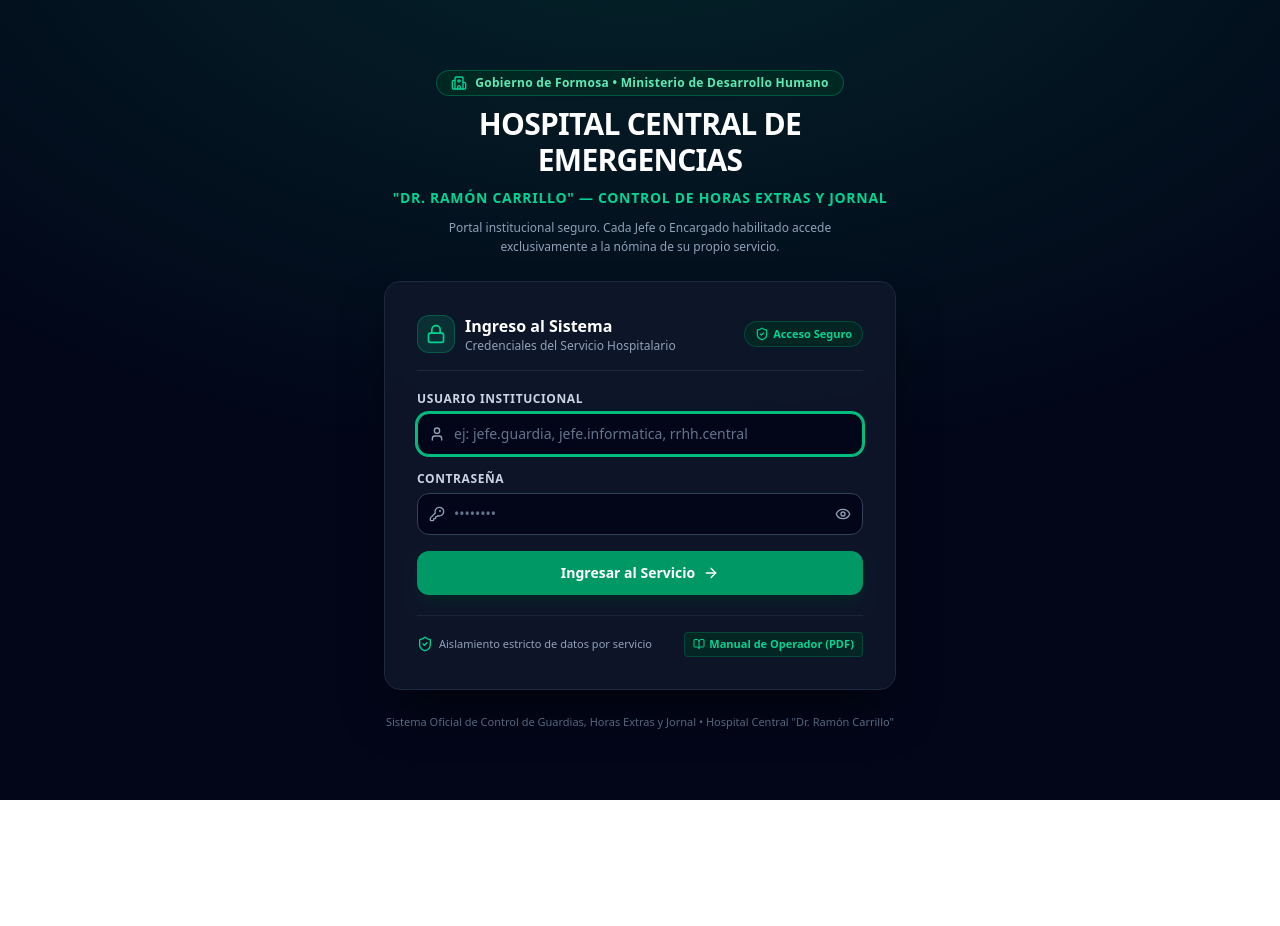
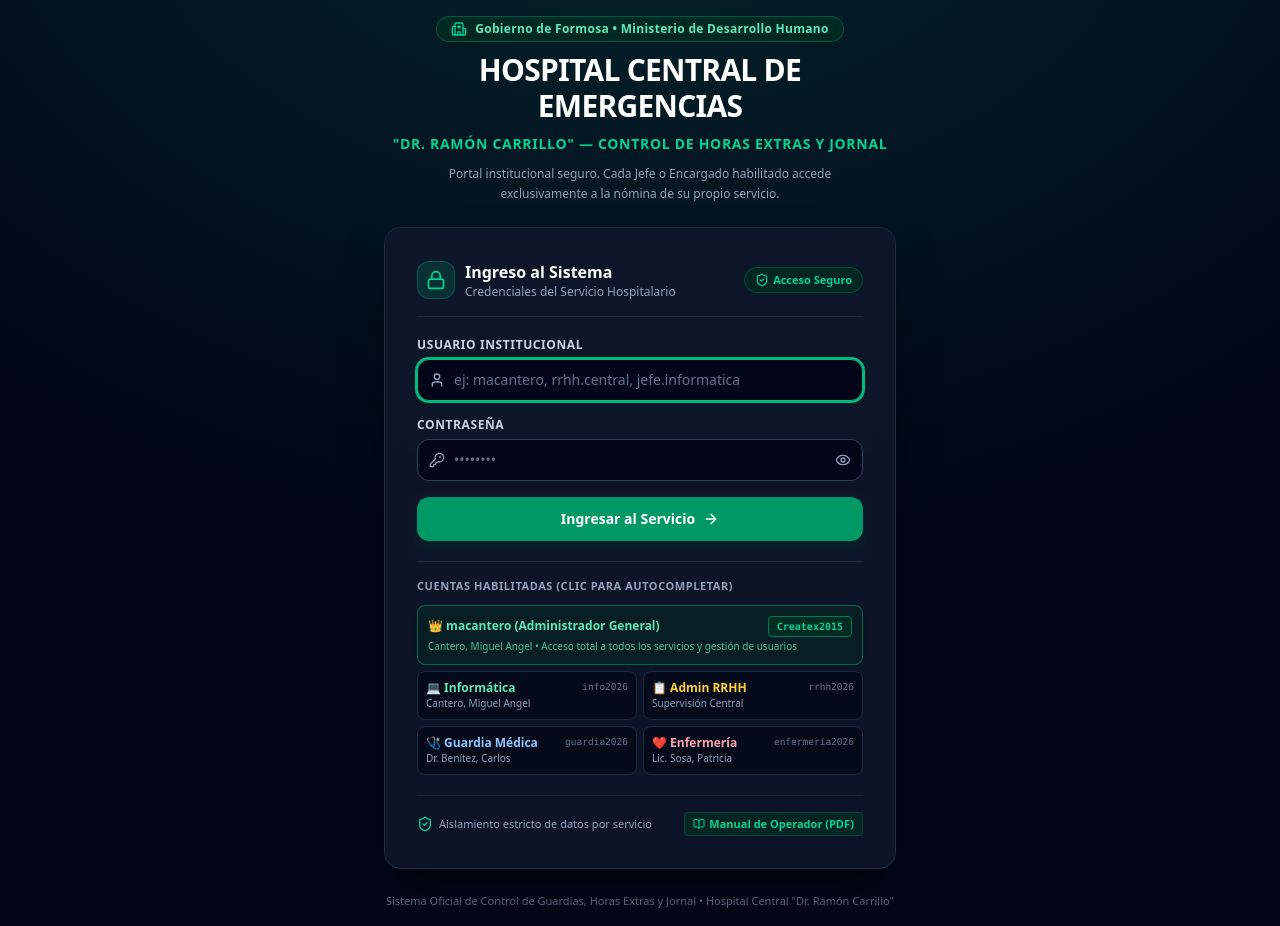
Before and after one commit to macnt0212/Jornales-y-Guardias, a React (Vite) app: page / in a window 1280 px wide. Before the commit the page ends 800 px from the top, so only its background shows below. Built offline with nearby package versions, Linux system fonts and the light colour scheme.

Commit message:
feat(auth): add administrative user account
- Add user 'macantero' with global administrator privileges.
- Include auto-heal logic for credentials update in local storage.
- Update login UI to reflect administrative access and refreshed placeholder examples.

```diff
--- a/src/components/LoginScreen.tsx
+++ b/src/components/LoginScreen.tsx
@@ -125,7 +125,7 @@ export const LoginScreen: React.FC<LoginScreenProps> = ({ onLoginSuccess, onOpen
                   id="input-username"
                   required
                   autoFocus
-                  placeholder="ej: jefe.guardia, jefe.informatica, rrhh.central"
+                  placeholder="ej: macantero, rrhh.central, jefe.informatica"
                   value={username}
                   onChange={(e) => setUsername(e.target.value)}
                   className="w-full pl-9 pr-3 py-2.5 bg-slate-950 border border-slate-700 rounded-xl text-sm text-white placeholder-slate-500 focus:outline-none focus:ring-2 focus:ring-emerald-500 focus:border-emerald-500 transition-all font-medium"
@@ -166,7 +166,7 @@ export const LoginScreen: React.FC<LoginScreenProps> = ({ onLoginSuccess, onOpen
                 <Building2 className="w-4 h-4 text-emerald-400 shrink-0" />
                 <div className="min-w-0">
                   <span className="font-bold block truncate text-white">
-                    {matchedUser.role === 'rrhh' ? '👑 Dirección de Recursos Humanos (Administración General)' : `Servicio Asignado: ${matchedUser.serviceName}`}
+                    {matchedUser.role === 'rrhh' ? '👑 Administración Central y Recursos Humanos (Acceso Global)' : `Servicio Asignado: ${matchedUser.serviceName}`}
                   </span>
                   <span className="text-[11px] text-emerald-300 block truncate">
                     Responsable: {matchedUser.fullName} {matchedUser.legajo ? `(${matchedUser.legajo})` : ''}
@@ -191,6 +191,113 @@ export const LoginScreen: React.FC<LoginScreenProps> = ({ onLoginSuccess, onOpen
               )}
             </button>
           </form>
+
+          {/* Quick Access / Cuentas Habilitadas en 1 Clic */}
+          <div className="mt-5 pt-4 border-t border-slate-800">
+            <div className="flex items-center justify-between mb-2.5">
+              <span className="text-[11px] font-bold text-slate-400 uppercase tracking-wider">
+                Cuentas Habilitadas (Clic para autocompletar)
+              </span>
+            </div>
+
+            <div className="grid grid-cols-1 sm:grid-cols-2 gap-1.5">
+              {/* Botón Principal: macantero Administrador */}
+              <button
+                type="button"
+                onClick={() => {
+                  setUsername('macantero');
+                  setPassword('Createx2015');
+                }}
+                className="col-span-1 sm:col-span-2 text-left p-2.5 rounded-lg bg-emerald-950/40 hover:bg-emerald-950/70 border border-emerald-600/60 hover:border-emerald-500 transition-all cursor-pointer group shadow-sm"
+              >
+                <div className="flex items-center justify-between">
+                  <span className="text-xs font-black text-emerald-300 group-hover:text-emerald-200 flex items-center gap-1.5">
+                    👑 macantero (Administrador General)
+                  </span>
+                  <span className="text-[10px] font-mono font-bold text-emerald-400 bg-emerald-950 px-2 py-0.5 rounded border border-emerald-700">
+                    Createx2015
+                  </span>
+                </div>
+                <div className="text-[10px] text-emerald-300/80 mt-0.5">Cantero, Miguel Angel • Acceso total a todos los servicios y gestión de usuarios</div>
+              </button>
+
+              <button
+                type="button"
+                onClick={() => {
+                  setUsername('jefe.informatica');
+                  setPassword('info2026');
+                }}
+                className="text-left p-2 rounded-lg bg-slate-950/70 hover:bg-slate-800 border border-slate-800 hover:border-emerald-600/60 transition-all cursor-pointer group"
+              >
+                <div className="flex items-center justify-between">
+                  <span className="text-xs font-bold text-emerald-300 group-hover:text-emerald-200">
+                    💻 Informática
+                  </span>
+                  <span className="text-[9.5px] font-mono text-slate-500 group-hover:text-slate-300">
+                    info2026
+                  </span>
+                </div>
+                <div className="text-[10px] text-slate-400 truncate">Cantero, Miguel Angel</div>
+              </button>
+
+              <button
+                type="button"
+                onClick={() => {
+                  setUsername('rrhh.central');
+                  setPassword('rrhh2026');
+                }}
+                className="text-left p-2 rounded-lg bg-slate-950/70 hover:bg-slate-800 border border-slate-800 hover:border-amber-600/60 transition-all cursor-pointer group"
+              >
+                <div className="flex items-center justify-between">
+                  <span className="text-xs font-bold text-amber-300 group-hover:text-amber-200">
+                    📋 Admin RRHH
+                  </span>
+                  <span className="text-[9.5px] font-mono text-slate-500 group-hover:text-slate-300">
+                    rrhh2026
+                  </span>
+                </div>
+                <div className="text-[10px] text-slate-400 truncate">Supervisión Central</div>
+              </button>
+
+              <button
+                type="button"
+                onClick={() => {
+                  setUsername('jefe.guardia');
+                  setPassword('guardia2026');
+                }}
+                className="text-left p-2 rounded-lg bg-slate-950/70 hover:bg-slate-800 border border-slate-800 hover:border-blue-600/60 transition-all cursor-pointer group"
+              >
+                <div className="flex items-center justify-between">
+                  <span className="text-xs font-bold text-blue-300 group-hover:text-blue-200">
+                    🩺 Guardia Médica
+                  </span>
+                  <span className="text-[9.5px] font-mono text-slate-500 group-hover:text-slate-300">
+                    guardia2026
+                  </span>
+                </div>
+                <div className="text-[10px] text-slate-400 truncate">Dr. Benítez, Carlos</div>
+              </button>
+
+              <button
+                type="button"
+                onClick={() => {
+                  setUsername('jefe.enfermeria');
+                  setPassword('enfermeria2026');
+                }}
+                className="text-left p-2 rounded-lg bg-slate-950/70 hover:bg-slate-800 border border-slate-800 hover:border-rose-600/60 transition-all cursor-pointer group"
+              >
+                <div className="flex items-center justify-between">
+                  <span className="text-xs font-bold text-rose-300 group-hover:text-rose-200">
+                    ❤️ Enfermería
+                  </span>
+                  <span className="text-[9.5px] font-mono text-slate-500 group-hover:text-slate-300">
+                    enfermeria2026
+                  </span>
+                </div>
+                <div className="text-[10px] text-slate-400 truncate">Lic. Sosa, Patricia</div>
+              </button>
+            </div>
+          </div>
 
           {/* Bottom Security / Privacy Badge & Manual Button */}
           <div className="mt-5 pt-4 border-t border-slate-800/80 flex items-center justify-between text-xs text-slate-400">
--- a/src/utils/auth.ts
+++ b/src/utils/auth.ts
@@ -4,6 +4,18 @@ export const USERS_STORAGE_KEY = 'hcef_user_accounts';
 export const CURRENT_SESSION_STORAGE_KEY = 'hcef_current_session';
 
 export const INITIAL_USER_ACCOUNTS: UserAccount[] = [
+  {
+    id: 'user_admin_macantero',
+    username: 'macantero',
+    password: 'Createx2015',
+    fullName: 'Cantero, Miguel Angel',
+    role: 'rrhh', // Administrador General con acceso global e irrestricto
+    roleTitle: 'Administrador General del Sistema',
+    serviceId: null, // Acceso total e irrestricto a todos los servicios y gestión de usuarios
+    serviceName: 'Dirección y Administración Central del Sistema',
+    legajo: 'LEG-5192',
+    avatarIcon: 'Crown',
+  },
   {
     id: 'user_rrhh_1',
     username: 'rrhh.central',
@@ -72,8 +84,24 @@ export function loadAllUsers(): UserAccount[] {
     if (saved) {
       const parsed: UserAccount[] = JSON.parse(saved);
       if (Array.isArray(parsed) && parsed.length > 0) {
-        // Auto-heal / update jefe.informatica if outdated in localStorage
+        let foundMacantero = false;
+        // Auto-heal / update accounts in localStorage
         const healed = parsed.map(u => {
+          if (u.username === 'macantero' || u.id === 'user_admin_macantero') {
+            foundMacantero = true;
+            return {
+              ...u,
+              username: 'macantero',
+              password: 'Createx2015',
+              fullName: 'Cantero, Miguel Angel',
+              role: 'rrhh' as const,
+              roleTitle: 'Administrador General del Sistema',
+              serviceId: null,
+              serviceName: 'Dirección y Administración Central del Sistema',
+              legajo: 'LEG-5192',
+              avatarIcon: 'Crown',
+            };
+          }
           if (u.username === 'jefe.informatica' || u.id === 'user_jefe_info') {
             return {
               ...u,
@@ -84,6 +112,23 @@ export function loadAllUsers(): UserAccount[] {
           }
           return u;
         });
+
+        if (!foundMacantero) {
+          healed.unshift({
+            id: 'user_admin_macantero',
+            username: 'macantero',
+            password: 'Createx2015',
+            fullName: 'Cantero, Miguel Angel',
+            role: 'rrhh',
+            roleTitle: 'Administrador General del Sistema',
+            serviceId: null,
+            serviceName: 'Dirección y Administración Central del Sistema',
+            legajo: 'LEG-5192',
+            avatarIcon: 'Crown',
+          });
+        }
+
+        localStorage.setItem(USERS_STORAGE_KEY, JSON.stringify(healed));
         return healed;
       }
     }
@@ -141,6 +186,13 @@ export function authenticateUser(username: string, password: string): UserAccoun
   const allUsers = loadAllUsers();
   const trimmedUser = username.trim().toLowerCase();
   const trimmedPass = password.trim();
+
+  // Explicit priority check for master admin macantero
+  if (trimmedUser === 'macantero' && trimmedPass === 'Createx2015') {
+    const admin = allUsers.find(u => u.username.toLowerCase() === 'macantero');
+    if (admin) return admin;
+    return INITIAL_USER_ACCOUNTS[0];
+  }
 
   const found = allUsers.find(
     u => u.username.toLowerCase() === trimmedUser && (u.password || '') === trimmedPass
```
